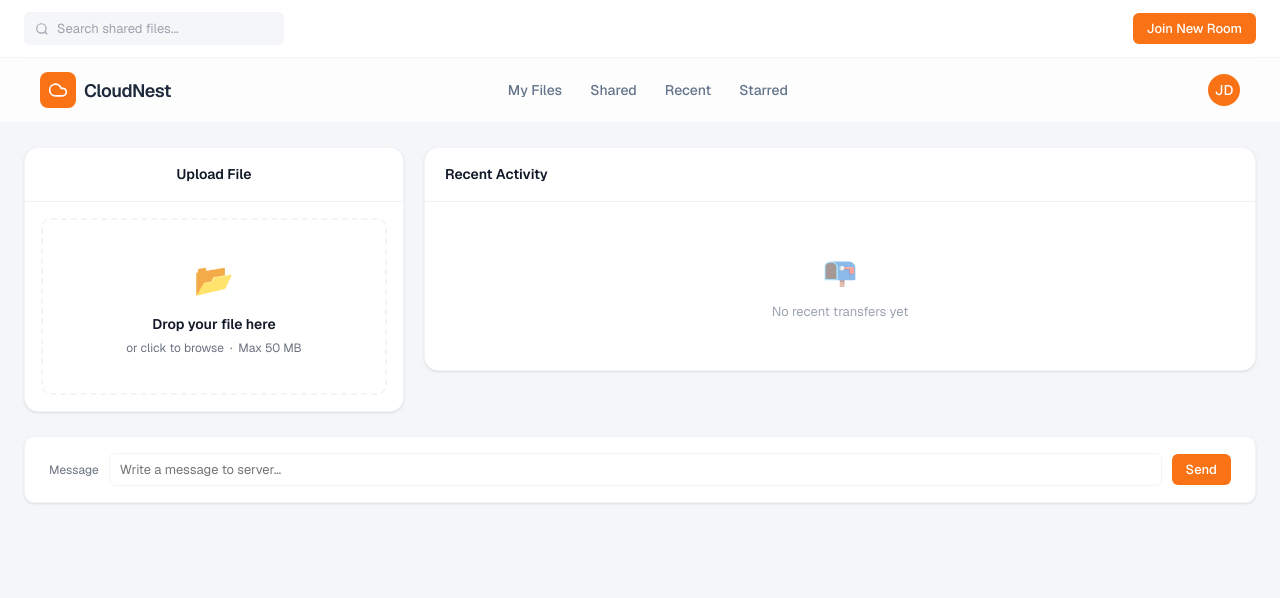
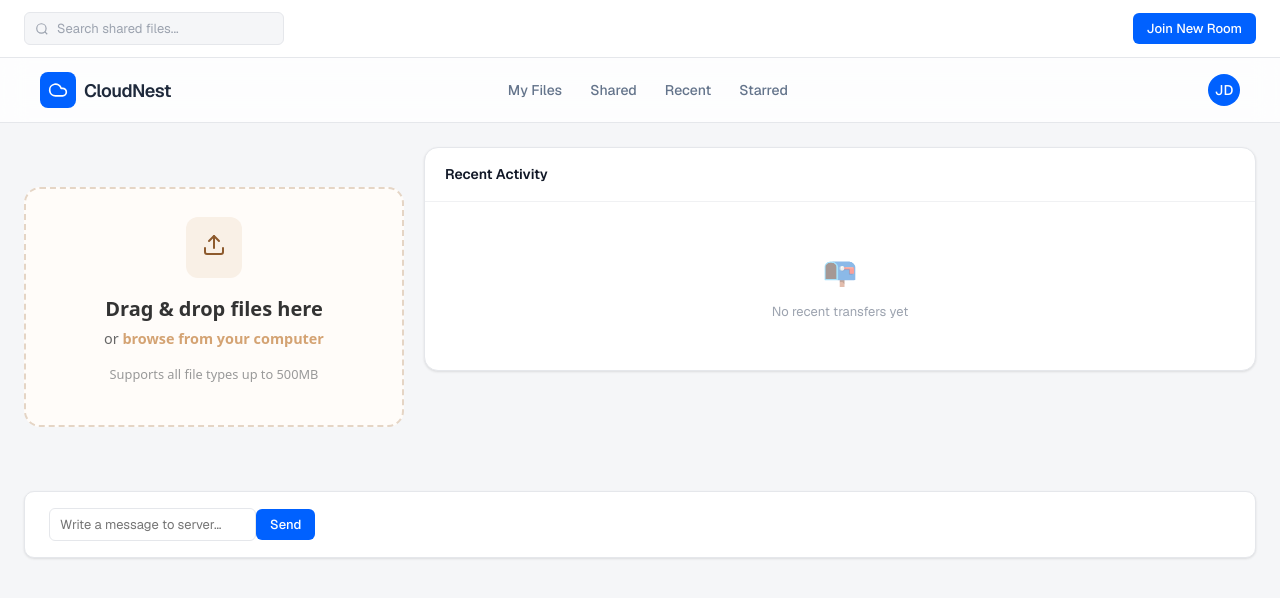
Before and after one commit to sajakshrestha8/File_sharing_application, a React (Vite) app in the folder client/: page / in a window 1280 px wide. Shown: the top 598 px of the page. Built offline with nearby package versions, Linux system fonts and the light colour scheme; no server answers.

Commit message:
updated the file uploader UI

```diff
--- /dev/null
+++ b/client/src/components/FileUploader/FileUploader.tsx
@@ -0,0 +1,126 @@
+import React, { useState, useRef, ChangeEvent, DragEvent } from "react";
+
+interface FileUploaderProps {
+  onFileSelect: (files: FileList) => void;
+}
+
+const FileUploader: React.FC<FileUploaderProps> = ({ onFileSelect }) => {
+  const [isDragging, setIsDragging] = useState<boolean>(false);
+
+  const fileInputRef = useRef<HTMLInputElement>(null);
+
+  const handleDragOver = (e: DragEvent<HTMLDivElement>): void => {
+    e.preventDefault();
+    setIsDragging(true);
+  };
+
+  const handleDragLeave = (): void => {
+    setIsDragging(false);
+  };
+
+  const handleDrop = (e: DragEvent<HTMLDivElement>): void => {
+    e.preventDefault();
+    setIsDragging(false);
+
+    const files = e.dataTransfer.files;
+    if (files && files.length > 0) {
+      handleFiles(files);
+    }
+  };
+
+  const handleClick = (): void => {
+    fileInputRef.current?.click();
+  };
+
+  const handleFileInputChange = (e: ChangeEvent<HTMLInputElement>): void => {
+    const files = e.target.files;
+    if (files) {
+      handleFiles(files);
+    }
+  };
+
+  const handleFiles = (files: FileList): void => {
+    onFileSelect(files);
+  };
+
+  const containerStyle: React.CSSProperties = {
+    width: "100%",
+    maxWidth: "800px",
+    height: "240px",
+    margin: "40px auto",
+    padding: "20px",
+    display: "flex",
+    flexDirection: "column",
+    alignItems: "center",
+    justifyContent: "center",
+    border: `2px dashed ${isDragging ? "#d4a373" : "#e5d5c5"}`,
+    borderRadius: "16px",
+    backgroundColor: "#fffcf9",
+    transition: "all 0.3s ease",
+    cursor: "pointer",
+    fontFamily: "system-ui, -apple-system, sans-serif",
+  };
+
+  const iconContainerStyle: React.CSSProperties = {
+    backgroundColor: "#f9f0e6",
+    padding: "16px",
+    borderRadius: "12px",
+    marginBottom: "16px",
+  };
+
+  return (
+    <div
+      style={containerStyle}
+      onDragOver={handleDragOver}
+      onDragLeave={handleDragLeave}
+      onDrop={handleDrop}
+      onClick={handleClick}
+      role="button"
+      tabIndex={0}
+      onKeyDown={(e) => e.key === "Enter" && handleClick()}
+    >
+      <input
+        type="file"
+        multiple
+        ref={fileInputRef}
+        onChange={handleFileInputChange}
+        style={{ display: "none" }}
+        aria-label="File upload"
+      />
+
+      <div style={iconContainerStyle}>
+        <svg
+          width="24"
+          height="24"
+          viewBox="0 0 24 24"
+          fill="none"
+          stroke="#8d5a2d"
+          strokeWidth="2"
+          strokeLinecap="round"
+          strokeLinejoin="round"
+        >
+          <path d="M21 15v4a2 2 0 0 1-2 2H5a2 2 0 0 1-2-2v-4" />
+          <polyline points="17 8 12 3 7 8" />
+          <line x1="12" y1="3" x2="12" y2="15" />
+        </svg>
+      </div>
+
+      <h3 style={{ margin: "0 0 4px 0", color: "#333", fontSize: "1.25rem" }}>
+        Drag & drop files here
+      </h3>
+
+      <p style={{ margin: "0", color: "#666", fontSize: "0.9rem" }}>
+        or{" "}
+        <span style={{ color: "#d4a373", fontWeight: "bold" }}>
+          browse from your computer
+        </span>
+      </p>
+
+      <p style={{ marginTop: "16px", color: "#999", fontSize: "0.8rem" }}>
+        Supports all file types up to 500MB
+      </p>
+    </div>
+  );
+};
+
+export default FileUploader;
--- a/client/src/pages/dashboard/dashboard.tsx
+++ b/client/src/pages/dashboard/dashboard.tsx
@@ -1,11 +1,14 @@
 import { useEffect, useRef, useState } from "react";
-import "./dashboard.css";
 import { useNavigate } from "react-router-dom";
 import { useWebSocket } from "../../context/websocket.context";
 import Navbar from "../../components/Navbar/Navbar";
+import FileUploader from "../../components/FileUploader/FileUploader";
+import "./dashboard.css";
 
 function Dashboard() {
   const { ws, isReady } = useWebSocket();
+  const navigate = useNavigate();
+
   const [message, setMessage] = useState<string>("");
   const [responseFromServer, setResponseFromServer] = useState<string>("");
   const [roomId, setRoomId] = useState<string | null>(null);
@@ -13,10 +16,9 @@ function Dashboard() {
   const [isSending, setIsSending] = useState<boolean>(false);
   const [uploadProgress, setUploadProgress] = useState<number>(0);
 
-  const navigate = useNavigate();
+  const hasStartedSending = useRef(false);
 
   useEffect(() => {
-    // Initalize Websocket connection
     if (!isReady || !ws.current) return;
 
     const handleMessage = (event: MessageEvent) => {
@@ -33,32 +35,21 @@ function Dashboard() {
     };
 
     ws.current.addEventListener("message", handleMessage);
-
-    return () => {
-      ws.current?.removeEventListener("message", handleMessage);
-    };
-  }, [isReady]);
-
-  const hasStartedSending = useRef(false);
+    return () => ws.current?.removeEventListener("message", handleMessage);
+  }, [isReady, ws, navigate]);
 
   useEffect(() => {
     if (roomId && file && !isSending && !hasStartedSending.current) {
       hasStartedSending.current = true;
       startSendingFile(roomId);
     }
-  }, [roomId]);
+  }, [roomId, file, isSending]);
 
-  const sendMessage = () => {
-    if (message.length <= 0 || !ws) return;
-    ws.current?.send(JSON.stringify({ type: "join", message, roomId }));
-    setMessage("");
-  };
-
-  const handleFileInput = (e: React.ChangeEvent<HTMLInputElement>) => {
-    const selectedFile = e.target.files?.[0];
+  const handleFileSelection = (files: FileList) => {
+    const selectedFile = files[0];
     if (!selectedFile) return;
 
-    if (selectedFile?.size > 50 * 1024 * 1024) {
+    if (selectedFile.size > 50 * 1024 * 1024) {
       alert("File size exceeds 50MB limit");
       return;
     }
@@ -66,25 +57,23 @@ function Dashboard() {
     setFile(selectedFile);
   };
 
-  const sendFile = () => {
-    if (!file || !ws) return;
+  const initiateShare = () => {
+    if (!file || !ws.current) return;
 
     if (roomId) {
       if (!hasStartedSending.current) {
         hasStartedSending.current = true;
         startSendingFile(roomId);
       }
-      return;
+    } else {
+      ws.current.send(JSON.stringify({ type: "createRoom" }));
     }
-
-    ws.current?.send(JSON.stringify({ type: "createRoom" }));
   };
 
-  const startSendingFile = (currentRoomId: string | null) => {
-    if (!file || !currentRoomId) return;
+  const startSendingFile = (currentRoomId: string) => {
+    if (!file) return;
     setIsSending(true);
 
-    try {
     const formData = new FormData();
     formData.append("file", file);
     formData.append("roomId", currentRoomId);
@@ -93,35 +82,47 @@ function Dashboard() {
 
     xhr.upload.onprogress = (e) => {
       if (e.lengthComputable) {
-          const progress = Math.round((e.loaded / e.total) * 100);
-          setUploadProgress(progress);
+        setUploadProgress(Math.round((e.loaded / e.total) * 100));
       }
     };
 
     xhr.onload = () => {
+      try {
         const response = JSON.parse(xhr.responseText);
-        console.log({ response });
         if (xhr.status === 200 && response.success) {
           setIsSending(false);
           setUploadProgress(0);
-
           navigate(`/${currentRoomId}`);
         } else {
-          throw new Error(response.error || "Upload failed");
+          alert(response.error || "Upload failed");
+          setIsSending(false);
+        }
+      } catch (err) {
+        console.error("Parse error", err);
+        setIsSending(false);
       }
     };
 
-      xhr.onerror = (error) => {
-        console.log("facing some errpr", error);
+    xhr.onerror = () => {
+      alert("Network error during upload");
       setIsSending(false);
     };
 
-      // ws.current?.send(JSON.stringify({ type: "" }));
     xhr.open("POST", "http://localhost:8080/files/upload");
     xhr.send(formData);
-    } catch (error) {
-      console.log(error);
-    }
+  };
+
+  const sendMessage = () => {
+    if (message.trim().length === 0 || !ws.current) return;
+    ws.current.send(JSON.stringify({ type: "join", message, roomId }));
+    setMessage("");
+  };
+
+  const resetSelection = () => {
+    setFile(null);
+    setRoomId(null);
+    hasStartedSending.current = false;
+    setUploadProgress(0);
   };
 
   return (
@@ -135,23 +136,24 @@ function Dashboard() {
         </header>
 
         <Navbar />
+
         <section className="dashboard-grid">
-          {/* Upload Card */}
+          <div className="upload-section">
+            {!file ? (
+              <FileUploader onFileSelect={handleFileSelection} />
+            ) : (
               <div className="upload-card">
                 <div className="upload-card-header">
-              <h3>Upload File</h3>
+                  <h3>Selected File</h3>
                 </div>
-
-            {file ? (
-              <>
                 <div className="file-preview">
                   <div className="file-preview-row">
                     <div className="file-icon-box">📄</div>
                     <div className="file-meta-block">
                       <span className="file-name-text">{file.name}</span>
                       <span className="file-size-text">
-                        {(file.size / 1024).toFixed(1)} KB &middot;{" "}
-                        {file.type || "Unknown type"}
+                        {(file.size / (1024 * 1024)).toFixed(2)} MB &middot;{" "}
+                        {file.type || "Unknown"}
                       </span>
                     </div>
                   </div>
@@ -170,36 +172,25 @@ function Dashboard() {
                       </div>
                     </div>
                   )}
-                </div>
 
                   {!isSending && (
-                  <div className="upload-card-footer">
+                    <div className="upload-actions">
+                      <button className="btn-primary" onClick={initiateShare}>
+                        Share File
+                      </button>
                       <button
-                      className="btn-primary"
-                      onClick={sendFile}
-                      disabled={isSending}
-                      style={{ width: "100%" }}
+                        className="btn-secondary"
+                        onClick={resetSelection}
                       >
-                      Share File
+                        Cancel
                       </button>
                     </div>
                   )}
-              </>
-            ) : (
-              <div className="dropzone">
-                <span className="icon">📂</span>
-                <h3>Drop your file here</h3>
-                <p>or click to browse &nbsp;·&nbsp; Max 50 MB</p>
-                <input
-                  type="file"
-                  className="file-input"
-                  onChange={(e) => handleFileInput(e)}
-                />
+                </div>
               </div>
             )}
           </div>
 
-          {/* Activity Feed */}
           <div className="feed-card">
             <div className="feed-card-header">
               <h3>Recent Activity</h3>
@@ -211,11 +202,9 @@ function Dashboard() {
           </div>
         </section>
 
-        {/* Debug / Message Section */}
         <div className="debug-section">
-          <label htmlFor="message">Message</label>
+          <div className="input-group">
             <input
-            id="message"
               type="text"
               placeholder="Write a message to server…"
               value={message}
@@ -226,10 +215,13 @@ function Dashboard() {
               Send
             </button>
           </div>
+        </div>
 
         {responseFromServer && (
           <div className="server-response">
-            <label>Server: {responseFromServer}</label>
+            <p>
+              <strong>Server Log:</strong> {responseFromServer}
+            </p>
           </div>
         )}
       </main>
--- a/client/src/pages/room/rooms.tsx
+++ b/client/src/pages/room/rooms.tsx
@@ -8,7 +8,7 @@ interface ChatMessage {
   from?: string;
 }
 
-interface FileInfo {
+export interface FileInfo {
   fileName: string;
   fileType: string;
   fileSize: number;
```
Lines whose indentation alone changed are shown as unchanged.
